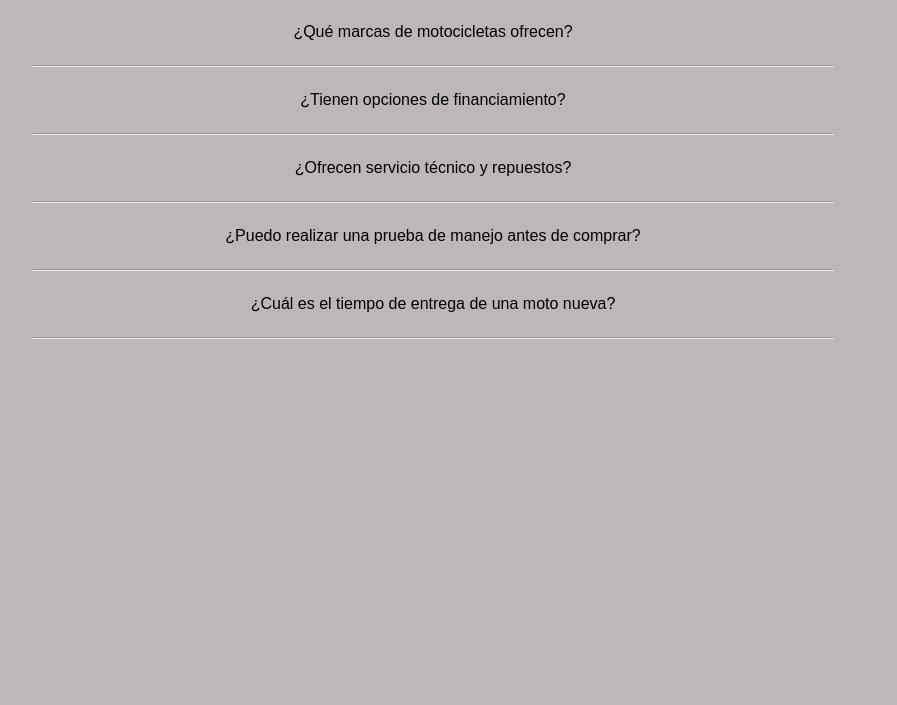
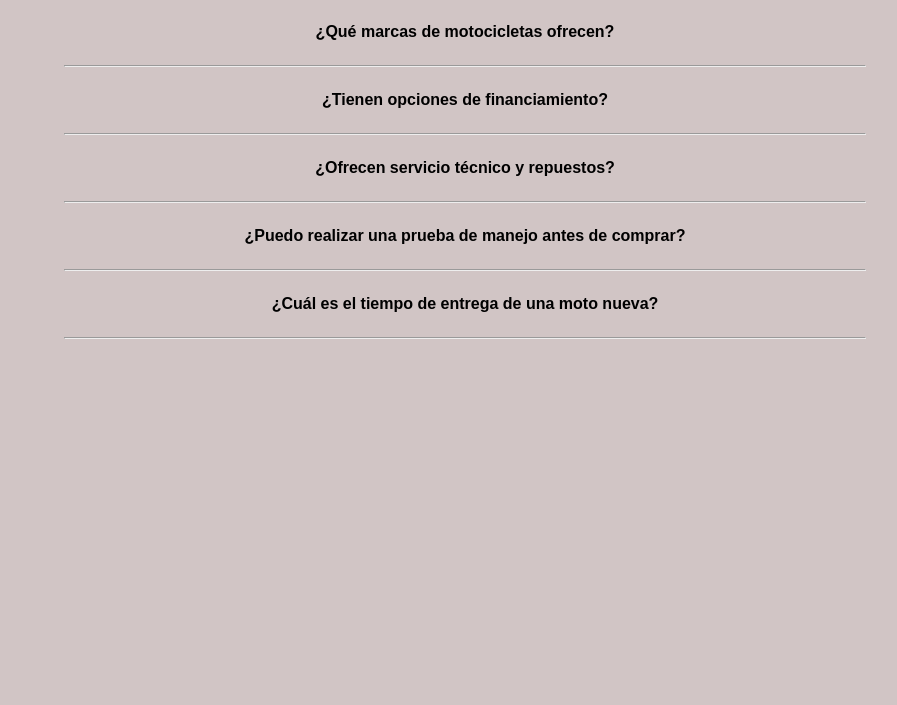
Before and after one commit to JuanGuarin12/First-Project, a plain HTML site: page index4.html in a window 1280 px wide. Shown: the part 95-800 px from the top of the page, without its empty margins (175-1072 px from the left). Drawn offline with Linux system fonts and the light colour scheme.

Commit message:
Faq's Section fixed

```diff
--- a/assets/css/style.css
+++ b/assets/css/style.css
@@ -1,6 +1,6 @@
 body {
     font-family: Arial, Helvetica, sans-serif;
-    background: #beb7b7;
+    background: #d1c5c5;
 
 }
 
@@ -212,54 +212,61 @@ hr {
     border-radius: 32px;
 }
 
-.faq-section{
+.faq-section {
+    width: 100%;
+    display: flex;
+    justify-content: center;
+}
+
+.faq-maxcontainer {
+    display: flex;
+    flex-direction: column;
     width: 1200px;
 }
 
-.faq-maxcontainer{
-    display: flex;
-    flex-direction: column;
-    width: 100%;
-}
-
-.questions-container{
+.questions-container {
     display: flex;
     width: 100%;
     flex-direction: column;
     align-items: center;
-    align-content: center;
-    justify-items: center;
-    justify-content: center;
     gap: 8px;
 }
 
-summary{
-    list-style-type: none
+summary {
+    list-style-type: none;
+    font-weight: 600;
 }
 
-.questions-container details{
+.questions-container details {
+    max-width: 800px;
+    transition: all 300ms ease;
+}
+
+.questions-container hr {
     max-width: 800px;
 }
 
-.questions-container hr{
-    max-width: 800px;
+.questions-container details[open] {
+    background-color: #e0f2ffe7;
 }
 
-.questions-container details[open]{
-    background-color:#e0f2ffe7;
+.questions-container details[open] summary {
+    color: #0095ffe7;
+    transform: scale(1);
+    font-weight: 600;
 }
 
-.questions-container details{
+.questions-container details {
     padding: 8px;
     border-radius: 6px;
 }
 
-.questions-container summary:hover{
+.questions-container summary:hover {
     color: #12232fe7;
     transform: scale(1.1);
     cursor: pointer;
 }
 
-.questions-container summary{
+.questions-container summary {
     transition: all 300ms ease;
 }
```
